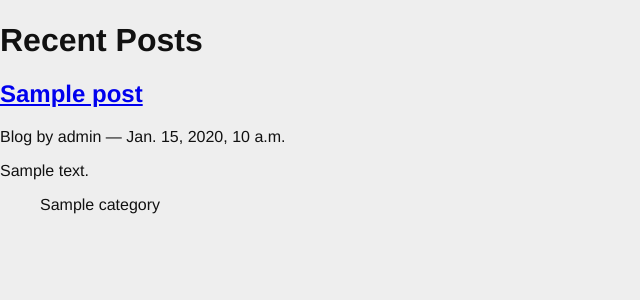
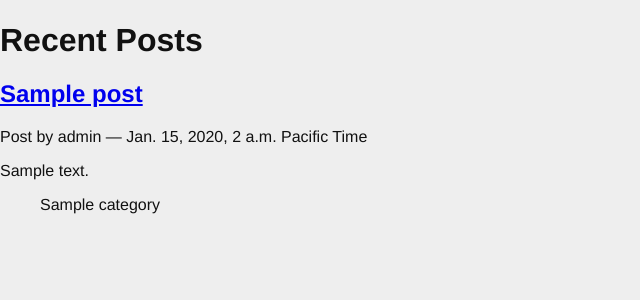
Before and after one commit to madunn5/django_project_spring_2024, a Django app: page / in a window 1280 px wide. Shown: the part 20-320 px from the top of the page, without its empty margins (0-640 px from the left). Run offline with Django 5.2, Linux system fonts and the light colour scheme; data comes from the database, SQL or seed files in the repository; tables that the repository leaves empty hold one stand-in row (values such as "Sample post").

Commit message:
Updates so that it shows Pacific time.

```diff
--- a/blogging/templates/blogging/detail.html
+++ b/blogging/templates/blogging/detail.html
@@ -3,7 +3,10 @@
 <a class="backline" href="/">Home</a>
 <h1>{{ post.title }}</h1>
 <p class="byline">
-    Posted by {{ post.author.username }} &mdash; {{ post.published_date }}
+         {% load tz %}
+         {% timezone "US/Pacific" %}
+         Post by {{ post.author.username }} &mdash; {{ post.published_date }} Pacific Time
+         {% endtimezone %}
 </p>
 <div class="blog-body">
     {{ post.text }}
--- a/blogging/templates/blogging/list.html
+++ b/blogging/templates/blogging/list.html
@@ -7,7 +7,10 @@
             <a href="{% url 'blog_detail' post.pk %}">{{ post.title }}</a>
         </h2>
         <p class="byline">
-            Blog by {{ post.author.username }} &mdash; {{ post.published_date }}
+         {% load tz %}
+         {% timezone "US/Pacific" %}
+         Post by {{ post.author.username }} &mdash; {{ post.published_date }} Pacific Time
+         {% endtimezone %}
         </p>
         <div class="blog-body">
             {{ post.text}}
```
